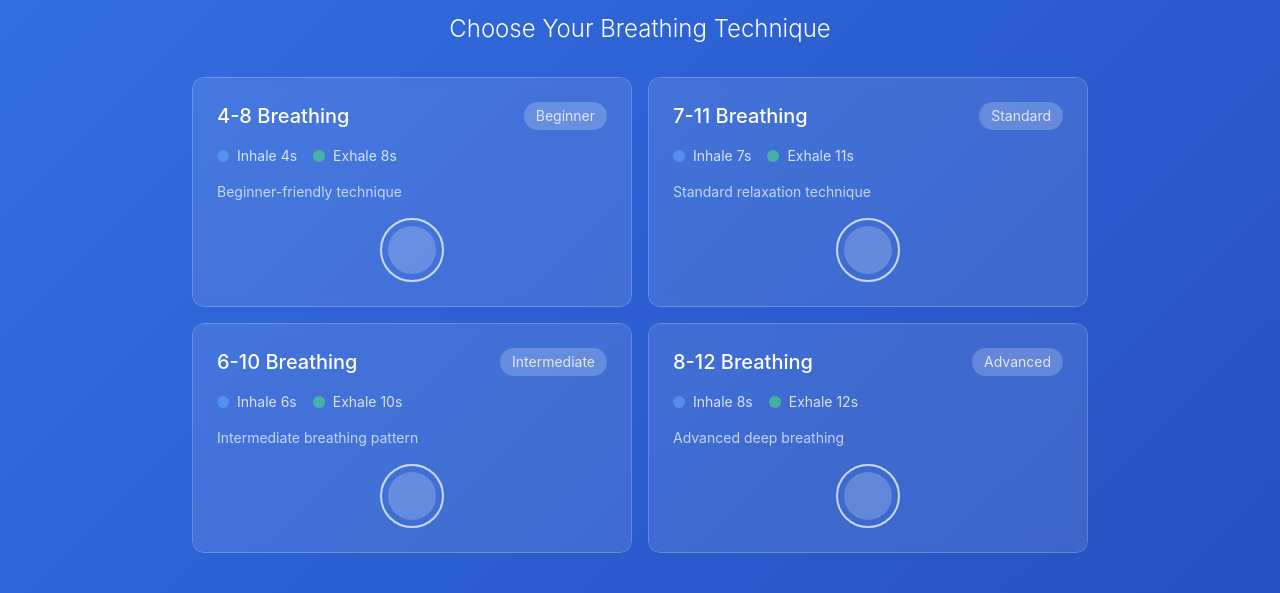
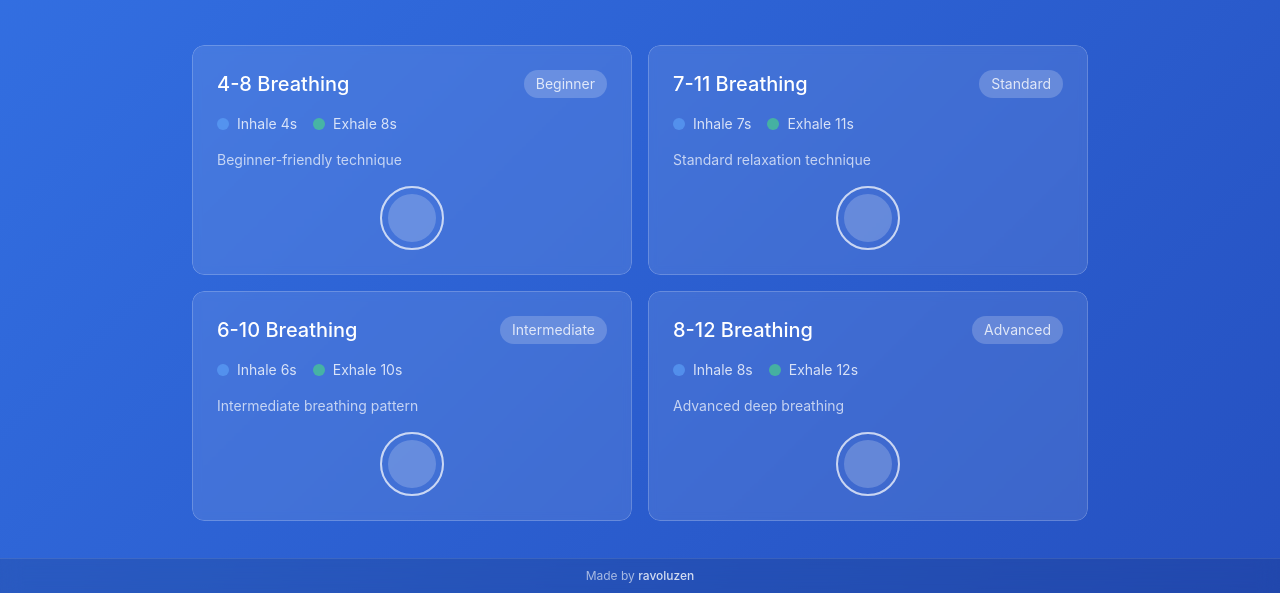
Before and after one commit to ravoluzen/pausitive-breathing, a website built with Vite: page index.html in a window 1280 px wide. Shown: the part 207-800 px from the top of the page. Built offline with nearby package versions, Linux system fonts and the light colour scheme.

Commit message:
add footer'

```diff
--- a/index.html
+++ b/index.html
@@ -69,6 +69,13 @@
       Refresh Page
     </button>
   </div>
+
+  <!-- Footer -->
+  <footer class="app-footer">
+    <p class="footer-text">
+      Made by <a href="https://x.com/ravoluzen" target="_blank" rel="noopener noreferrer" class="footer-link">ravoluzen</a>
+    </p>
+  </footer>
 
   <!-- Accessibility helpers -->
   <div class="sr-only" aria-live="polite" id="screen-reader-status"></div>
--- a/main.js
+++ b/main.js
@@ -87,6 +87,9 @@ class BreathingApp {
    * Show technique selection screen
    */
   showTechniqueSelection() {
+    // Remove breathing session class to show footer
+    document.body.classList.remove('breathing-session');
+
     this.appContainer.innerHTML = `
       <div class="setup-container min-h-screen flex flex-col justify-center items-center p-8">
         <header class="text-center mb-12">
@@ -116,6 +119,9 @@ class BreathingApp {
    * Show mode selection screen
    */
   showModeSelection() {
+    // Remove breathing session class to show footer
+    document.body.classList.remove('breathing-session');
+
     this.appContainer.innerHTML = `
       <div class="setup-container min-h-screen flex flex-col justify-center items-center p-8">
         <header class="text-center mb-8">
@@ -181,6 +187,9 @@ class BreathingApp {
    * Show breathing session screen
    */
   showBreathingSession() {
+    // Add breathing session class to hide footer
+    document.body.classList.add('breathing-session');
+
     this.appContainer.innerHTML = '<div id="breathing-circle-container"></div>';
 
     // Initialize breathing circle component
--- a/src/components/techniqueSelector.js
+++ b/src/components/techniqueSelector.js
@@ -22,11 +22,6 @@ export class TechniqueSelector {
       className: 'technique-selector'
     });
 
-    const title = this.createElement('h2', {
-      className: 'text-2xl font-light text-white mb-8 text-center',
-      textContent: 'Choose Your Breathing Technique'
-    });
-
     const gridContainer = this.createElement('div', {
       className: 'grid grid-cols-1 md:grid-cols-2 gap-4 max-w-4xl mx-auto'
     });
@@ -37,7 +32,6 @@ export class TechniqueSelector {
       gridContainer.appendChild(card);
     });
 
-    selectorContainer.appendChild(title);
     selectorContainer.appendChild(gridContainer);
     this.container.appendChild(selectorContainer);
 
--- a/src/styles/main.css
+++ b/src/styles/main.css
@@ -458,3 +458,61 @@ button:active::before {
     opacity: 1;
   }
 }
+
+/* Footer */
+.app-footer {
+  position: fixed;
+  bottom: 0;
+  left: 0;
+  right: 0;
+  z-index: 50;
+  padding: 8px 16px;
+  background: rgba(0, 0, 0, 0.1);
+  backdrop-filter: blur(10px);
+  border-top: 1px solid rgba(255, 255, 255, 0.1);
+}
+
+.footer-text {
+  font-size: 12px;
+  text-align: center;
+  color: rgba(255, 255, 255, 0.6);
+  margin: 0;
+}
+
+.footer-link {
+  color: rgba(255, 255, 255, 0.8);
+  text-decoration: none;
+  font-weight: 500;
+  transition: color 0.2s ease;
+}
+
+.footer-link:hover {
+  color: rgba(255, 255, 255, 1);
+  text-decoration: underline;
+}
+
+.footer-link:focus {
+  outline: 2px solid rgba(255, 255, 255, 0.5);
+  outline-offset: 2px;
+  border-radius: 2px;
+}
+
+/* Adjust app container to account for footer */
+#app {
+  padding-bottom: 40px;
+}
+
+/* Hide footer on breathing session screen to avoid overlap */
+.breathing-session .app-footer {
+  display: none;
+}
+
+@media (max-width: 480px) {
+  .app-footer {
+    padding: 6px 12px;
+  }
+
+  .footer-text {
+    font-size: 11px;
+  }
+}
```
